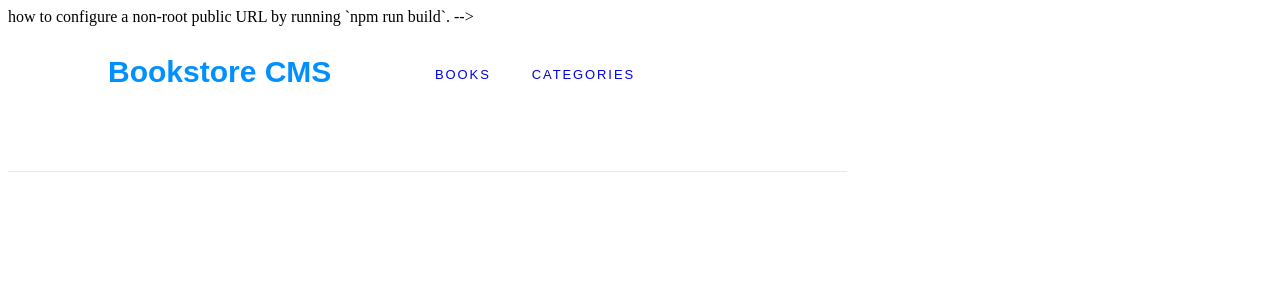
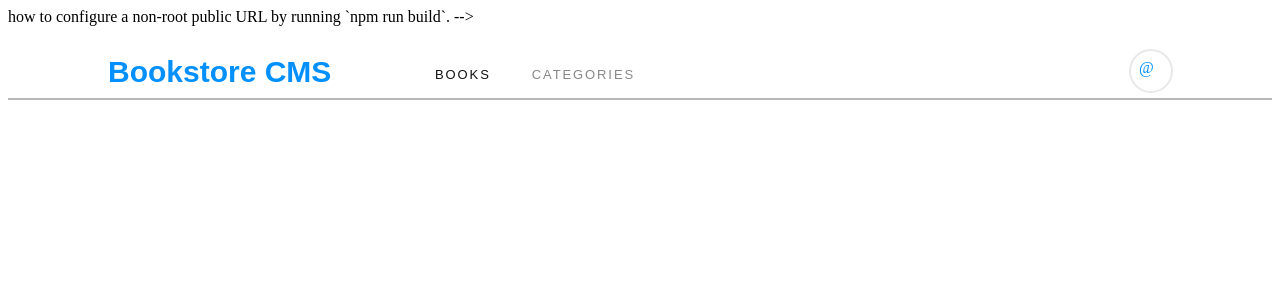
Before and after one commit to Maclenn77/Bookstore, a React (Create React App) app: page / in a window 1280 px wide. Shown: the top 300 px of the page. Built offline with nearby package versions, Linux system fonts and the light colour scheme.

Commit message:
Style page

```diff
--- a/src/App.css
+++ b/src/App.css
@@ -1,6 +1,4 @@
 .Line {
-  width: 75rem;
-  height: 0.125rem;
-  margin: 2.5rem 0.063rem 1.813rem 0;
-  border: solid 1px #e8e8e8;
+  width: 100%;
+  border: solid 1px #afafaf;
 }
--- a/src/App.js
+++ b/src/App.js
@@ -7,10 +7,11 @@ import {
 import Navbar from './components/navbar';
 import Books from './components/books';
 import Categories from './components/categories';
+import './App.css'
 
 const App = () => (
   <Router>
-    <div>
+    <div className='bg'>
       <Navbar />
       <Routes>
         <Route exact path="/bookstore" element={<Books />} />
--- a/src/components/book.js
+++ b/src/components/book.js
@@ -17,9 +17,9 @@ const Book = ({ book }) => {
         <h2 className="Title">{book.title}</h2>
         <span className="author">{book.category}</span>
         <div className="options">
-          <span className="actions">Comments</span>
+          <span className="actions">Comments |</span>
           <button type="button" className="actions" onClick={removeBookFromStore}>Remove</button>
-          <span type="button" className="actions">Edit</span>
+          <span type="button" className="actions">|  Edit</span>
         </div>
       </div>
       <div className="percent-graphic">
--- a/src/components/books.css
+++ b/src/components/books.css
@@ -1,8 +1,12 @@
+.bg {
+  background-color: #e8e8e8;
+}
+
 .Lesson-Panel {
   display: flex;
-  width: 75rem;
+  width: 80%;
   height: 10.625rem;
-  margin: 2.313rem 6.25rem 0;
+  margin: 0 auto 2.5rem auto;
   padding: 2rem 9.188rem 1.625rem 1.688rem;
   border-radius: 4px;
   border: solid 1px #e8e8e8;
@@ -67,8 +71,10 @@
   height: 4.25rem;
   border-style: solid;
   border-width: 5px;
-  border-image-source: linear-gradient(to bottom, #307bbe, #379cf6);
   border-image-slice: 1;
+  border-radius: 100%;
+  border-right-color: #307bbe;
+  border-bottom-color: #307bbe;
 }
 
 .percent-graphic {
@@ -169,3 +175,9 @@ button.actions {
   overflow: hidden;
   outline: none;
 }
+
+.Line-2 {
+  margin: auto;
+  width: 90%;
+  border: solid 0.1rem #afafaf;
+}
--- a/src/components/books.js
+++ b/src/components/books.js
@@ -14,10 +14,11 @@ const Books = () => {
   }, []);
 
   return (
-    <div>
+    <div className="bg">
       {books.map((book) => (
         <Book key={book.item_id} book={book} />
       ))}
+      <div className="Line-2" />
       <Form />
     </div>
   );
--- a/src/components/form.css
+++ b/src/components/form.css
@@ -1,10 +1,27 @@
 .add-form {
-  width: 80%;
+  width: 90%;
+  margin: auto;
+}
+
+input {
+  height: 2rem;
+  border-color: #fafafa;
+  border-style: solid;
+}
+
+input#title {
+  width: 40%;
+}
+
+input#category {
+  width: 20%;
 }
 
 .input-area {
   display: flex;
+  height: 5rem;
   justify-content: space-between;
+  align-items: baseline;
 }
 
 .add-Title {
@@ -21,11 +38,11 @@
 }
 
 button {
-  width: 25%;
-  height: 2.813rem;
+  width: 15%;
   margin: 1.188rem 0 0 2.125rem;
   padding: 0.801rem 1.188rem 0.886rem 1.375rem;
   border-radius: 3px;
+  border-style: none;
   background-color: #0290ff;
 }
 
--- a/src/components/form.js
+++ b/src/components/form.js
@@ -23,8 +23,8 @@ const Form = () => {
     <form className="add-form">
       <h2 className="add-Title">ADD NEW BOOK</h2>
       <div className="input-area">
-        <input type="text" value={title} onChange={titleChange} placeholder="Book title" />
-        <input type="text" value={category} onChange={categoryChange} placeholder="Category" />
+        <input type="text" value={title} onChange={titleChange} placeholder="Book title" id="title" />
+        <input type="text" value={category} onChange={categoryChange} placeholder="Category" id="category" />
         <button type="submit" onClick={submitBookToStore}><span className="ADD-BOOK">ADD BOOK</span></button>
       </div>
     </form>
--- a/src/components/navbar.css
+++ b/src/components/navbar.css
@@ -1,11 +1,18 @@
+nav {
+  border-bottom: solid 2px #b8b8b8;
+  background-color: #fff;
+  margin-bottom: 2rem;
+}
+
+.Line {
+  width: 100%;
+  border: solid 1px #afafaf;
+}
+
 .panel-bg {
   display: flex;
-  width: 80vh;
-  height: 5.938rem;
-  margin: 0 0 2.375rem;
-  padding: 1.438rem 6.188rem 1.688rem 6.25rem;
-  background-color: #fff;
-  border-bottom: solid 1px #e8e8e8;
+  height: 3rem;
+  padding: 1.438rem 6.188rem 0.061rem 6.25rem;
 }
 
 .navbrand {
@@ -39,12 +46,13 @@ a:visited {
 
 a.BOOKS,
 a.BOOKS:visited {
-  color: var(--black-two);
+  color: #121212;
 }
 
 a.CATEGORIES {
   width: 6.563rem;
-  color: var(--black-two);
+  color: #121212;
+  opacity: 0.5;
 }
 
 ul {
@@ -54,3 +62,16 @@ ul {
 li {
   display: inline;
 }
+
+.Oval {
+  width: 1.5rem;
+  height: 1.5rem;
+  padding: 0.5rem;
+  margin-left: auto;
+  border: solid 2px #e8e8e8;
+  border-radius: 100%;
+}
+
+.login {
+  color: #0290ff;
+}
--- a/src/components/navbar.js
+++ b/src/components/navbar.js
@@ -5,14 +5,16 @@ const Navbar = () => (
   <nav className="panel-bg">
     <h1 className="navbrand">Bookstore CMS</h1>
     <ul>
-      <li className="BOOKS">
-        <Link to="/bookstore">BOOKS</Link>
+      <li>
+        <Link to="/bookstore" className="BOOKS">BOOKS</Link>
       </li>
-      <li className="CATEGORIES">
-        <Link to="/categories">CATEGORIES</Link>
+      <li>
+        <Link to="/categories" className="CATEGORIES">CATEGORIES</Link>
       </li>
     </ul>
+    <div className="Oval"><span className="login">@</span></div>
   </nav>
+
 );
 
 export default Navbar;
--- a/src/index.css
+++ b/src/index.css
@@ -1,14 +1,14 @@
+* {
+  margin: 0;
+  padding: 0;
+  box-sizing: border-box;
+  overflow-x: hidden;
+}
+
 body {
-  margin: 0 5vh 0 5vh;
+  background-color: #e8e8e8;
   font-family:
-    -apple-system,
-    BlinkMacSystemFont,
-    'Segoe UI',
-    'Roboto',
-    'Oxygen',
-    'Ubuntu',
-    'Cantarell',
-    'Fira Sans',
+    Montserrat,
     'Droid Sans',
     'Helvetica Neue',
     sans-serif;
@@ -25,3 +25,7 @@ code {
     'Courier New',
     monospace;
 }
+
+div {
+  background-color: none;
+}
```
